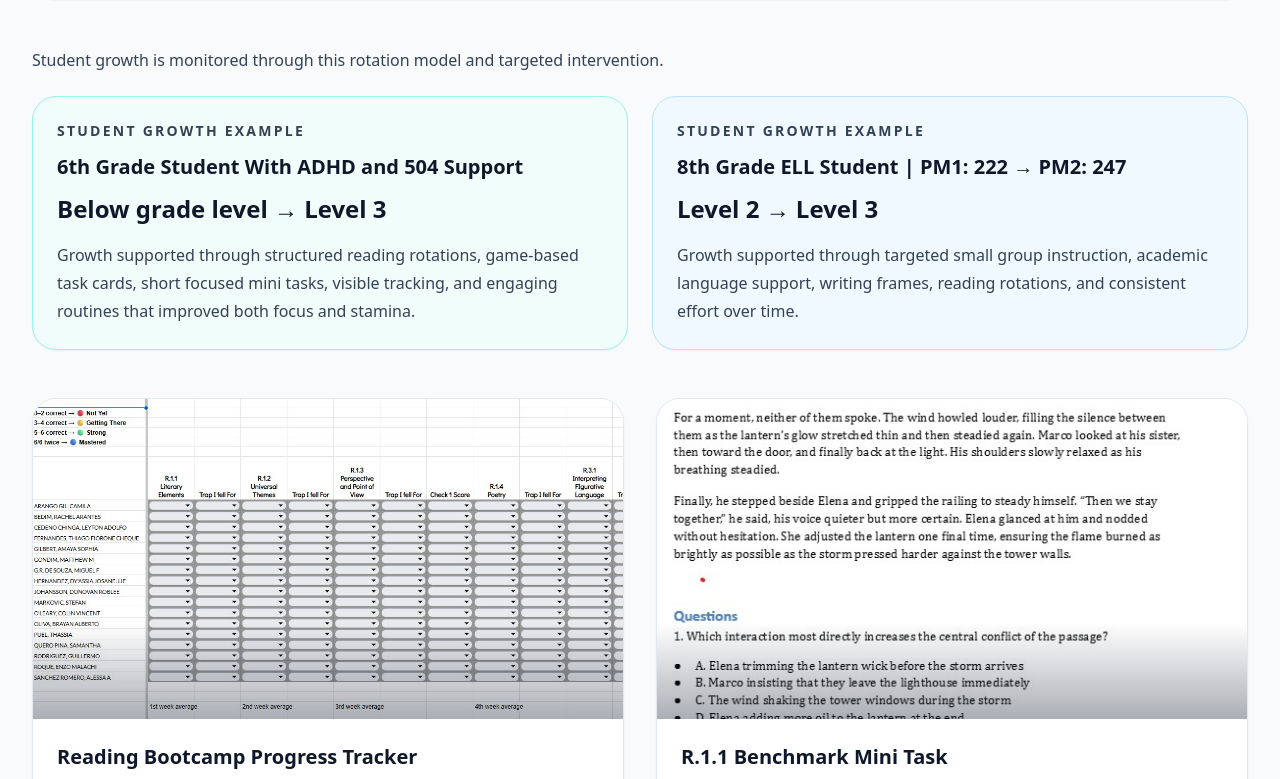
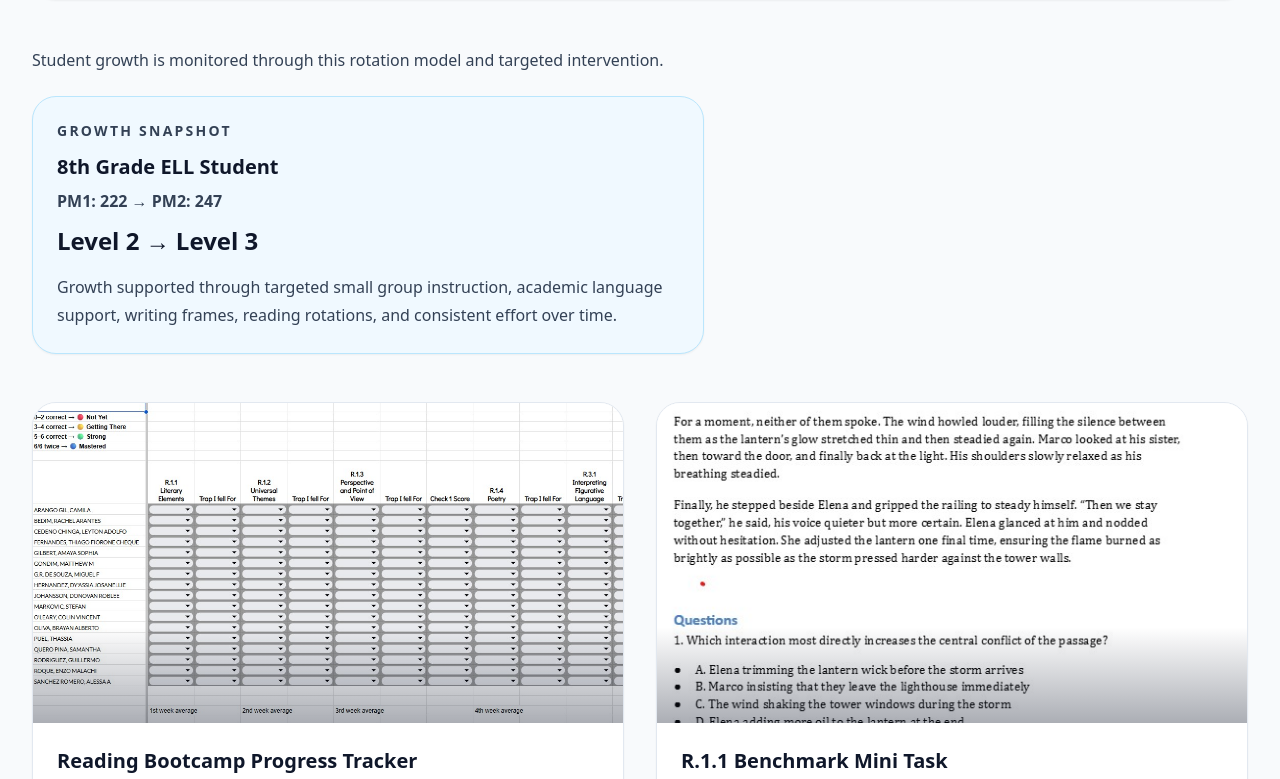
Before and after one commit to profscott311/mrscott-vitae, a Next.js app: page / in a window 1280 px wide. Shown: the part 5489-6268 px from the top of the page. Built offline with nearby package versions, Linux system fonts and the light colour scheme.

Commit message:
Update page.jsx

```diff
--- a/app/page.jsx
+++ b/app/page.jsx
@@ -89,18 +89,11 @@ const leadershipItems = [
   "Developed structured writing frameworks to strengthen consistency across classrooms",
 ];
 
-const growthExamples = [
+const growthSnapshots = [
   {
-    title: "Student Growth Example",
-    subtitle: "6th Grade Student With ADHD and 504 Support",
-    result: "Below grade level → Level 3",
-    detail:
-      "Growth supported through structured reading rotations, game-based task cards, short focused mini tasks, visible tracking, and engaging routines that improved both focus and stamina.",
-    accent: "border-teal-200 bg-teal-50",
-  },
-  {
-    title: "Student Growth Example",
-    subtitle: "8th Grade ELL Student | PM1: 222 → PM2: 247",
+    label: "Growth Snapshot",
+    title: "8th Grade ELL Student",
+    data: "PM1: 222 → PM2: 247",
     result: "Level 2 → Level 3",
     detail:
       "Growth supported through targeted small group instruction, academic language support, writing frames, reading rotations, and consistent effort over time.",
@@ -150,10 +143,9 @@ const certifications = {
     "Social Studies 6–9",
   ],
   florida: [
-    "English 5–9",
+    "English 6–12",
     "Reading Endorsement",
     "Literacy Coach Endorsement",
-    "English Speakers of Other Languages K-12",
   ],
   missouri: [
     "Language Arts 5–9",
@@ -399,7 +391,7 @@ export default function HomePage() {
                 Teacher Small Group
               </h3>
               <p className="mt-2 text-slate-700">
-                Targeted instruction based on benchmark gaps, FAST data, observations, MTSS, and
+                Targeted instruction based on benchmark gaps, FAST data, and
                 priority student needs.
               </p>
             </div>
@@ -506,18 +498,21 @@ export default function HomePage() {
             intervention.
           </p>
 
-          <div className="mb-12 grid gap-6 md:grid-cols-2">
-            {growthExamples.map((item) => (
+          <div className="mb-12 grid gap-6 md:grid-cols-1 lg:max-w-2xl">
+            {growthSnapshots.map((item) => (
               <div
-                key={item.subtitle}
+                key={item.title}
                 className={`rounded-3xl border p-6 shadow-sm ${item.accent}`}
               >
                 <p className="text-sm font-semibold uppercase tracking-[0.16em] text-slate-700">
-                  {item.title}
+                  {item.label}
                 </p>
                 <h3 className="mt-3 text-xl font-bold text-slate-900">
-                  {item.subtitle}
+                  {item.title}
                 </h3>
+                <p className="mt-2 text-base font-semibold text-slate-700">
+                  {item.data}
+                </p>
                 <p className="mt-3 text-2xl font-bold text-slate-900">
                   {item.result}
                 </p>
```
